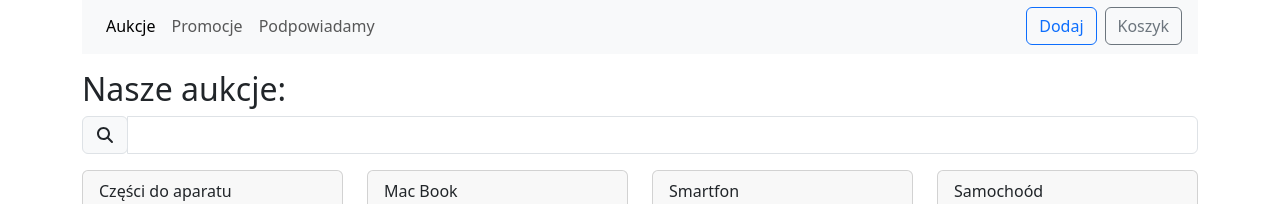
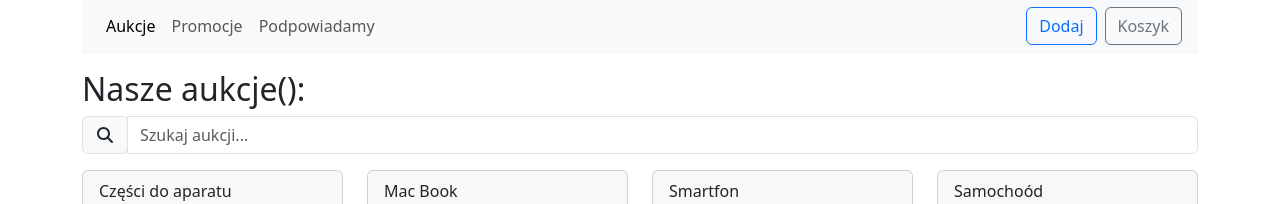
Before and after one commit to michaljabi/20251013-angular, an Angular app in the folder auction-portal/: page /auctions in a window 1280 px wide. Shown: the part 186-390 px from the top of the page. Built offline with nearby package versions, Linux system fonts and the light colour scheme; data requests are answered from the project's data file.

Commit message:
explain(@Output()): send event - make component DUMMY.

```diff
--- a/auction-portal/src/app/auctions/auctions-page.component.ts
+++ b/auction-portal/src/app/auctions/auctions-page.component.ts
@@ -8,8 +8,8 @@ import {SharedModule} from '../shared/shared.module';
   imports: [AuctionCardComponent, SharedModule],
   template: `
     <section>
-      <h2>Nasze aukcje:</h2>
-      <app-search-bar />
+      <h2>Nasze aukcje({{filterAuctionBy}}):</h2>
+      <app-search-bar placeholder="Szukaj aukcji..." (searchTextChange)="filterAuctionBy = $event" />
       <div class="row">
         @for(item of auctions; track item.id) {
           <div class="col-12 col-sm-6 col-md-4 col-lg-3">
@@ -33,6 +33,7 @@ export class AuctionsPageComponent implements OnInit {
 
     auctionsResourceService = inject(AuctionsResourceService);
 
+    filterAuctionBy = '';
     auctions: AuctionItem[] = [];
     isAuctionsLoading = false;
     errorMessage = '';
--- a/auction-portal/src/app/shared/search-bar/search-bar.component.ts
+++ b/auction-portal/src/app/shared/search-bar/search-bar.component.ts
@@ -1,4 +1,4 @@
-import { Component } from '@angular/core';
+import {Component, EventEmitter, Input, Output} from '@angular/core';
 
 @Component({
   selector: 'app-search-bar',
@@ -11,12 +11,27 @@ import { Component } from '@angular/core';
             <fa-icon icon="search" />
         </span>
       </div>
-      <input #superInput [(ngModel)]="searchText" type="text" name="title" class="form-control" />
+      <input #superInput
+             [(ngModel)]="searchText"
+             [placeholder]="placeholder"
+             (input)="handleInputChange()"
+             type="text"
+             name="title"
+             class="form-control"
+      />
 <!--      <input [(ngModel)]="searchText" type="text" name="title" class="form-control" />-->
     </div>
   `,
   styles: ``
 })
+// TO jest DUMMY component (czyli komponent, który jest "re-używalny").
+// Nie wie, skąd pochodzi placeholder, nie wie kto odbierze searchTextChange
 export class SearchBarComponent {
     searchText = '';
+    @Input() placeholder = 'Szukaj...';
+    @Output() searchTextChange = new EventEmitter<string>();
+
+    handleInputChange() {
+      this.searchTextChange.emit(this.searchText);
+    }
 }
```
